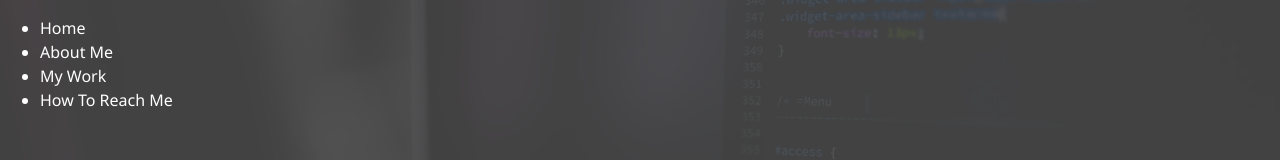
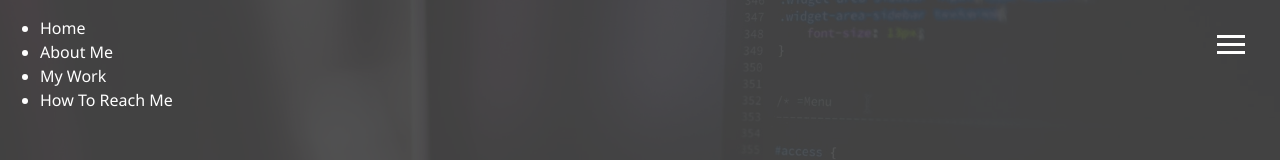
Before and after one commit to Dagar007/my_portfolio, an Angular app: page / in a window 1280 px wide. Shown: the top 160 px of the page. Built offline with nearby package versions, Linux system fonts and the light colour scheme.

Commit message:
menu-button, typescript rotate

```diff
--- /dev/null
+++ b/src/_menu.scss
@@ -0,0 +1,37 @@
+//Menu button
+.menu-btn{
+  position: absolute;
+  right: 35px;
+  top :35px;
+  cursor: pointer;
+  z-index: 3;
+  @include easeOut;
+
+  .btn-line{
+    width: 28px;
+    height: 3px;
+    margin: 0 0 5px 0;
+    background: #fff;
+    @include easeOut;
+  }
+
+  // rotate into X With Menu Lines
+  &.close{
+    transform: rotate(180deg);
+
+  .btn-line{
+    // Line 1 will rotate
+    &:nth-child(1){
+      transform: rotate(45deg) translate(5px, 5px);
+    }
+    //Line 2 will dis-appear
+    &:nth-child(2){
+      opacity: 0;
+    }
+    // Line 2 will rotate
+    &:nth-child(3){
+      transform: rotate(-45deg) translate(7px, -6px);
+    }
+  }
+  }
+}
--- a/src/app/app.component.html
+++ b/src/app/app.component.html
@@ -1,25 +1,25 @@
 <header>
-  <div class="menu-btn">
+  <div class="menu-btn" [class.close]="showMenu" (click)="showMenu= !showMenu">
     <div class="btn-line"></div>
     <div class="btn-line"></div>
     <div class="btn-line"></div>
   </div>
 
-  <nav class="menu">
-    <div class="menu-branding">
+  <nav class="menu" [class.show]="showMenu">
+    <div class="menu-branding" [class.show]="showMenu">
       <div class="portrait"></div>
     </div>
-    <ul class="menu-nav">
-      <li class="nav-item">
+    <ul class="menu-nav" [class.show]="showMenu">
+      <li class="nav-item" [class.show]="showMenu">
         <a href="/" class="nav-link">Home</a>
       </li>
-      <li class="nav-item">
+      <li class="nav-item" [class.show]="showMenu">
         <a href="/about" class="nav-link">About Me</a>
       </li>
-      <li class="nav-item">
+      <li class="nav-item" [class.show]="showMenu">
         <a href="/work" class="nav-link">My Work</a>
       </li>
-      <li class="nav-item">
+      <li class="nav-item" [class.show]="showMenu">
         <a href="/contact" class="nav-link">How To Reach Me</a>
       </li>
     </ul>
--- a/src/app/app.component.ts
+++ b/src/app/app.component.ts
@@ -1,4 +1,4 @@
-import { Component } from '@angular/core';
+import { Component, ElementRef, Renderer2, HostListener } from '@angular/core';
 
 @Component({
   selector: 'app-root',
@@ -7,4 +7,10 @@ import { Component } from '@angular/core';
 })
 export class AppComponent {
   title = 'app';
+  showMenu : Boolean = false;
+
+  constructor(private el : ElementRef, private renderer:Renderer2){
+
+  }
+
 }
--- a/src/styles.scss
+++ b/src/styles.scss
@@ -1,6 +1,7 @@
 /* You can add global styles to this file, and also import other style files */
 // @import "bootstrap/scss/variables"
 @import'config';
+@import 'menu';
 *{
   box-sizing: border-box;
 }
```
